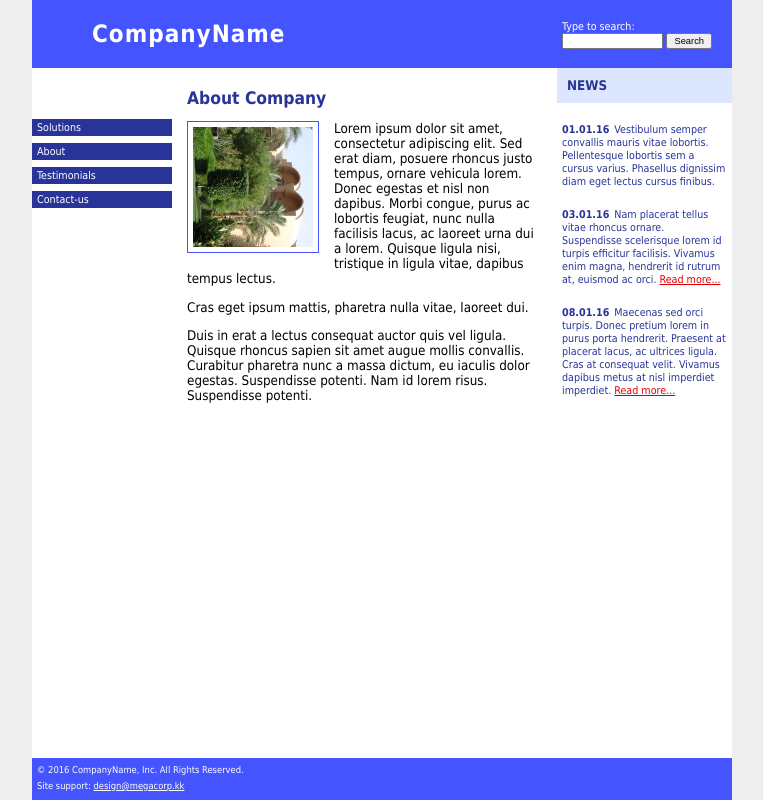
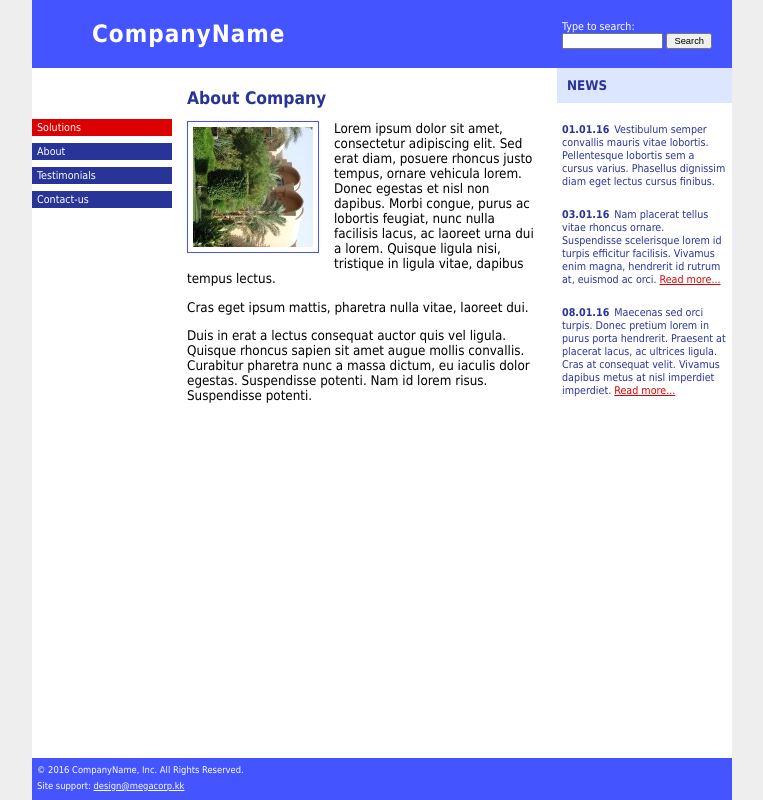
Before and after one commit to AleshaOleg/holy-grail-markup, a plain HTML site: page oocss/index.html in a window 1280 px wide. In both pictures the pointer is over the link "Solutions". Shown: the whole page, without its empty margins (258-1021 px from the left). Drawn offline with Linux system fonts and the light colour scheme.

Commit message:
On hover links in nav, change color, OOCSS

```diff
--- a/oocss/style.css
+++ b/oocss/style.css
@@ -146,6 +146,10 @@ form {
 	text-decoration: none;
 }
 
+.navLink:hover {
+	background: #D00;
+}
+
 .main {
 	overflow: hidden;
 	padding-bottom: 42px;
```
